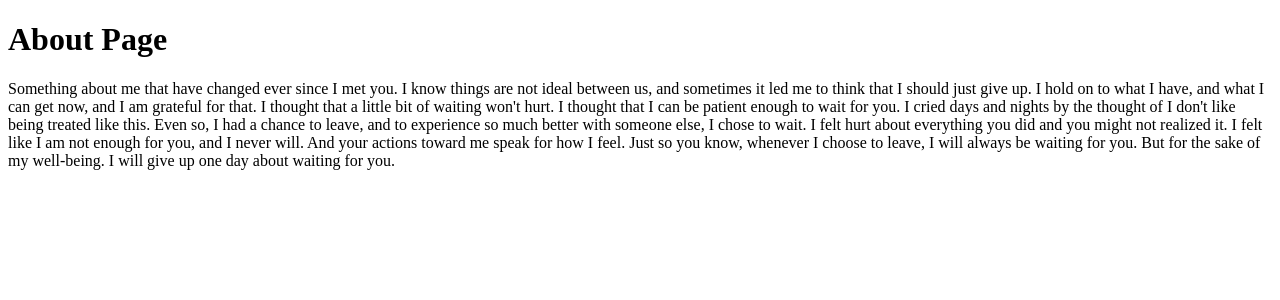
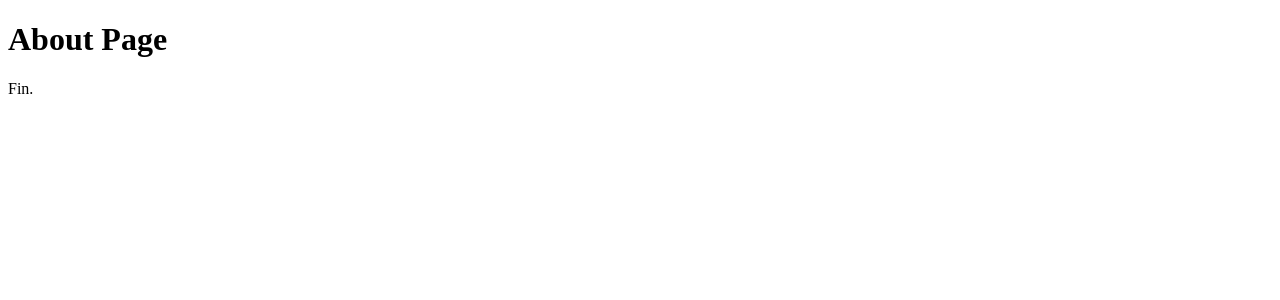
Before and after one commit to lymphoidcell/belajar, a Next.js app in the folder next-js-belajar/cobain/: page /about in a window 1280 px wide. Shown: the top 300 px of the page. Built offline with nearby package versions, Linux system fonts and the light colour scheme.

Commit message:
what i think about you

```diff
--- a/next-js-belajar/cobain/src/pages/about.tsx
+++ b/next-js-belajar/cobain/src/pages/about.tsx
@@ -2,17 +2,7 @@ const AboutPage = () => {
   return (
     <div>
       <h1>About Page</h1>
-      <p>Something about me that have changed ever since I met you.
-        I know things are not ideal between us, and sometimes it led me to think that I should just give up.
-        I hold on to what I have, and what I can get now, and I am grateful for that.
-        I thought that a little bit of waiting won't hurt. I thought that I can be patient enough to wait for you.
-        I cried days and nights by the thought of I don't like being treated like this.
-        Even so, I had a chance to leave, and to experience so much better with someone else, I chose to wait.
-        I felt hurt about everything you did and you might not realized it.
-        I felt like I am not enough for you, and I never will. And your actions toward me speak for how I feel.
-        Just so you know, whenever I choose to leave, I will always be waiting for you.
-        But for the sake of my well-being. I will give up one day about waiting for you.
-      </p>
+      <p>Fin.</p>
     </div>
   );
 };
```
